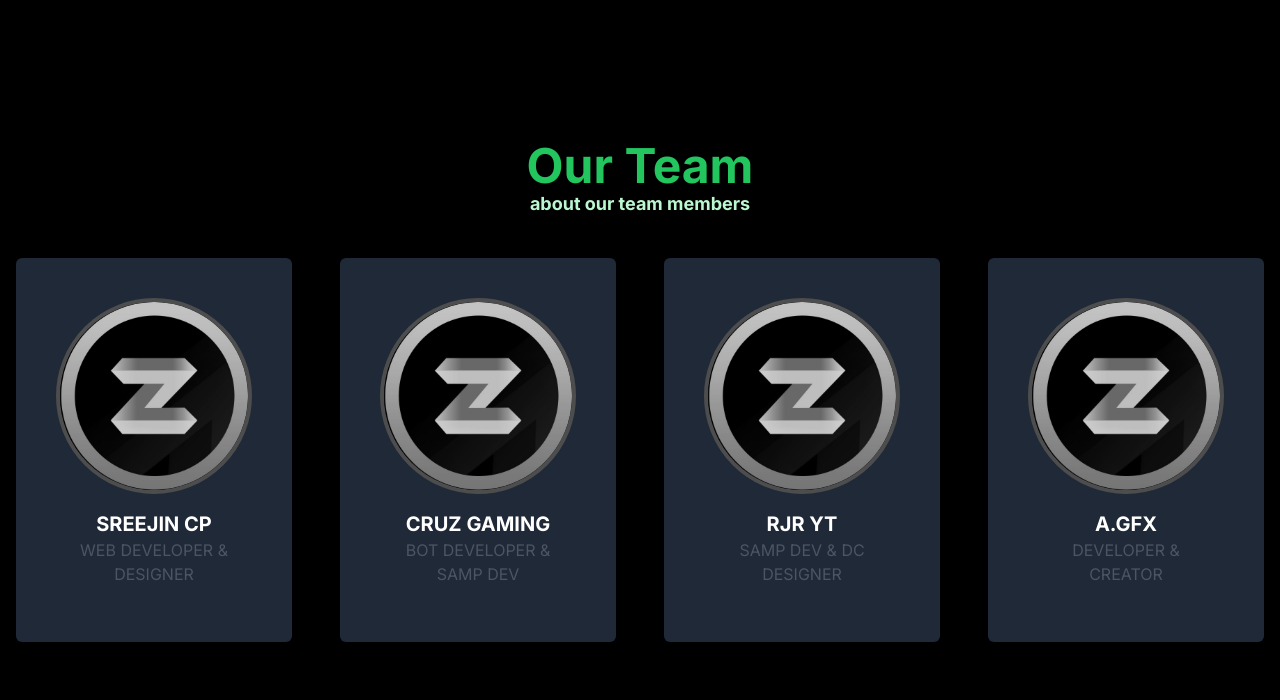
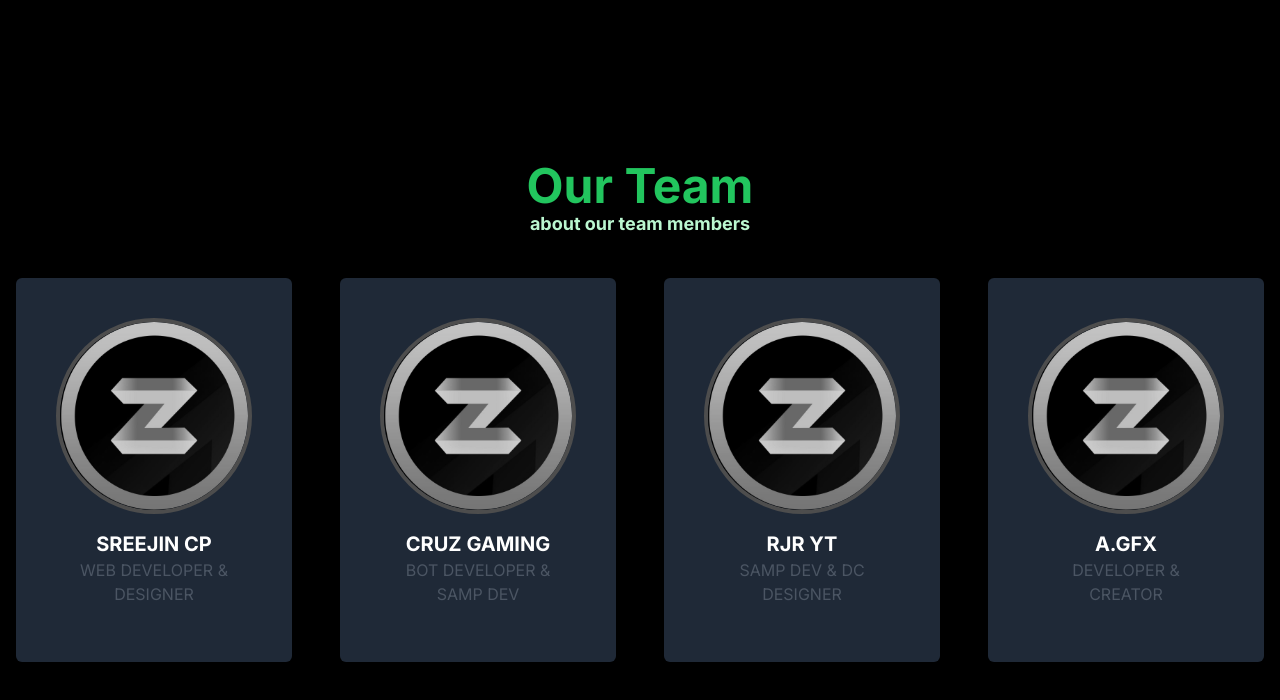
Before and after one commit to Sreejin-dev/Dashboard-Zua, a Next.js app: page /Team in a window 1280 px wide. Shown: the top 700 px of the page. Built offline with nearby package versions, Linux system fonts and the light colour scheme.

Commit message:
modified:   components/Team/Team.jsx

```diff
--- a/components/Team/Team.jsx
+++ b/components/Team/Team.jsx
@@ -4,12 +4,12 @@ import person from "@/assets/zoulogo.jpeg";
 
 function TeamMember({ name, role }) {
   return (
-    <div className="p-4">
+    <div className="p-4  ">
       <div className="shadow-md bg-gray-800 text-white rounded-md overflow-hidden p-10 hover:p-5 transition-all  hover:bg-[#DC143C] duration-500">
         <Image
           src={person}
           alt={name}
-          className="w-full border-4 rounded-full border-red-600 hover:border-white transition-all filter grayscale hover:grayscale-0"
+          className="w-full border-4 rounded-full border-red-600 hover:border-white transition-all filter md:grayscale hover:grayscale-0"
         />
         <div className="p-4 text-center">
           <h2 className="text-xl font-bold">{name}</h2>
@@ -29,7 +29,7 @@ function Team() {
   ];
 
   return (
-    <div>
+    <div className="md:h-auto h-svh md:pt-10">
       <div className="text-center">
         {" "}
         <h2 className="text-green-500 text-5xl font-bold">Our Team</h2>
```
